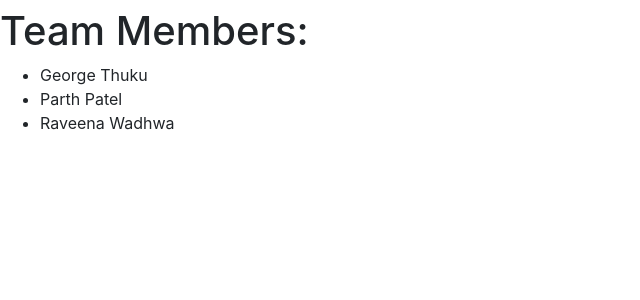
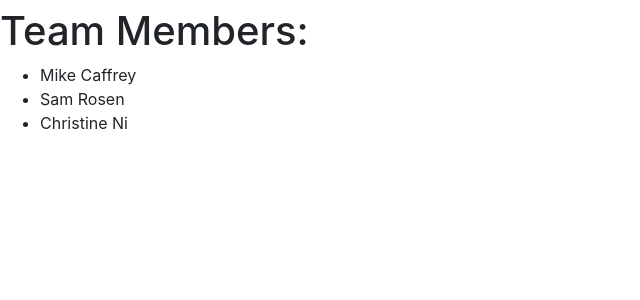
Before and after one commit to srosen2015/group-assignment-01, a Flask app: page /members in a window 1280 px wide. Shown: the part 68-368 px from the top of the page, without its empty margins (0-640 px from the left). Run offline with Flask 2, Linux system fonts and the light colour scheme; some libraries are stand-ins or nearby versions.

Commit message:
added names

```diff
--- a/templates/members.html
+++ b/templates/members.html
@@ -13,9 +13,9 @@
 {% block page_content%}
 <h1> Team Members: </h1>
   <ul>
-    <li>George Thuku</li>
-    <li>Parth Patel</li>
-    <li>Raveena Wadhwa</li>
+    <li>Mike Caffrey</li>
+    <li>Sam Rosen</li>
+    <li>Christine Ni</li>
   </ul>
 
 {% endblock%}
```
